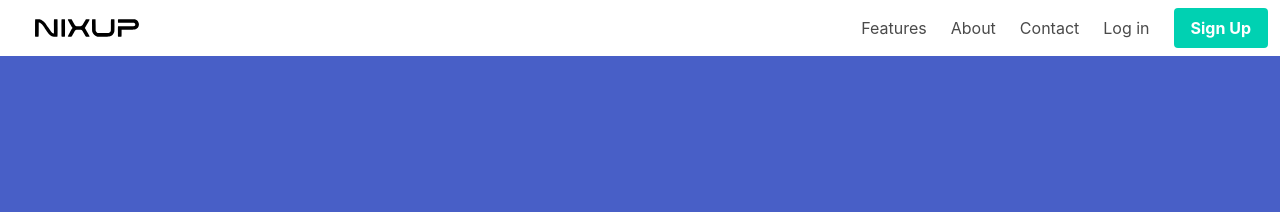
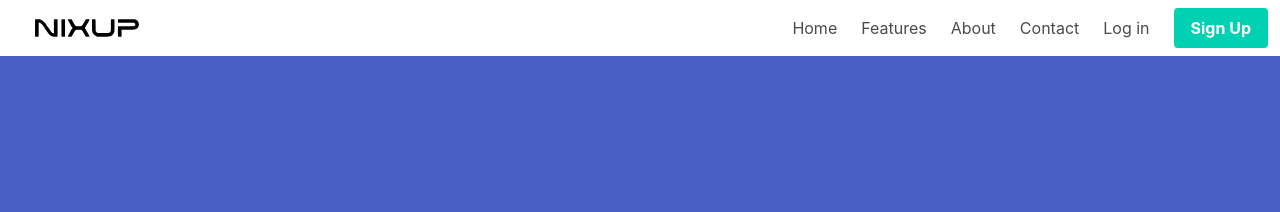
Before and after one commit to nixup-io/website, a Jekyll site: the page built from index.html, in a window 1280 px wide. Shown: the top 212 px of the page. Built offline with Jekyll 4.4.1, drawn with Linux system fonts in a browser that asks for light colours.

Commit message:
Add Home link

```diff
--- a/_includes/navbar.html
+++ b/_includes/navbar.html
@@ -19,6 +19,7 @@
 
   <div id="main-navbar" class="navbar-menu">
     <div class="navbar-end">
+      <a href="/" class="navbar-item">Home</a>
       <a href="/features" class="navbar-item">Features</a>
       <a href="/about" class="navbar-item">About</a>
       <a href="/contact" class="navbar-item">Contact</a>
```
